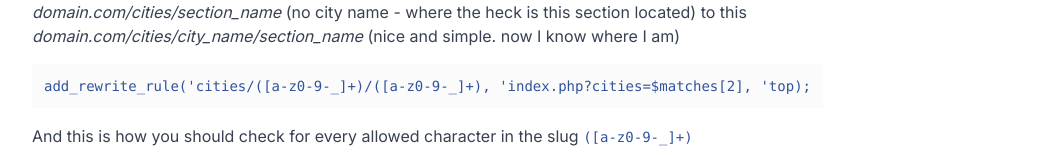
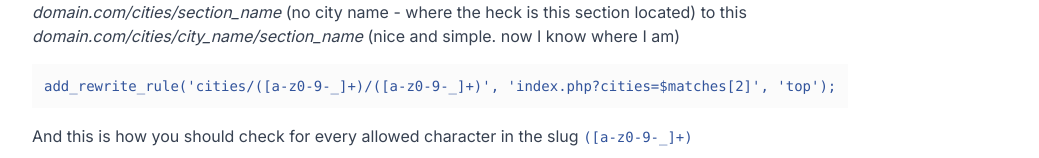
Before and after one commit to szymon-polaczy/Portfolio, a Gatsby site: page /blog/change-wordpress-url-structure-using-add_rewrite_rule in a window 1280 px wide. Shown: the part 1603-1761 px from the top of the page, without its empty margins (120-1159 px from the left). Built offline with nearby package versions, Linux system fonts and the light colour scheme; Gatsby itself is replaced by a stand-in of ours.

Commit message:
Update index.js

```diff
--- a/src/pages/blog/change-wordpress-url-structure-using-add_rewrite_rule/index.js
+++ b/src/pages/blog/change-wordpress-url-structure-using-add_rewrite_rule/index.js
@@ -36,7 +36,7 @@ const Index = () => {
           <p>Example - I'm looking for this kind of link <i>domain.com/cities/city_name/section_name</i>, which then allows me to show the user section_name terms page without overriting the parent term slug in the url.
             Basically changing this <i>domain.com/cities/section_name</i> (no city name - where the heck is this section located) to this <i>domain.com/cities/city_name/section_name</i> (nice and simple. now I know where I am)</p>
           <div className="code">
-            <code dangerouslySetInnerHTML={{__html: `add_rewrite_rule('cities/([a-z0-9-_]+)/([a-z0-9-_]+), 'index.php?cities=$matches[2], 'top);`}}></code>
+            <code dangerouslySetInnerHTML={{__html: `add_rewrite_rule('cities/([a-z0-9-_]+)/([a-z0-9-_]+)', 'index.php?cities=$matches[2]', 'top');`}}></code>
           </div>
           <p>And this is how you should check for every allowed character in the slug <code>([a-z0-9-_]+)</code></p>
 
```
